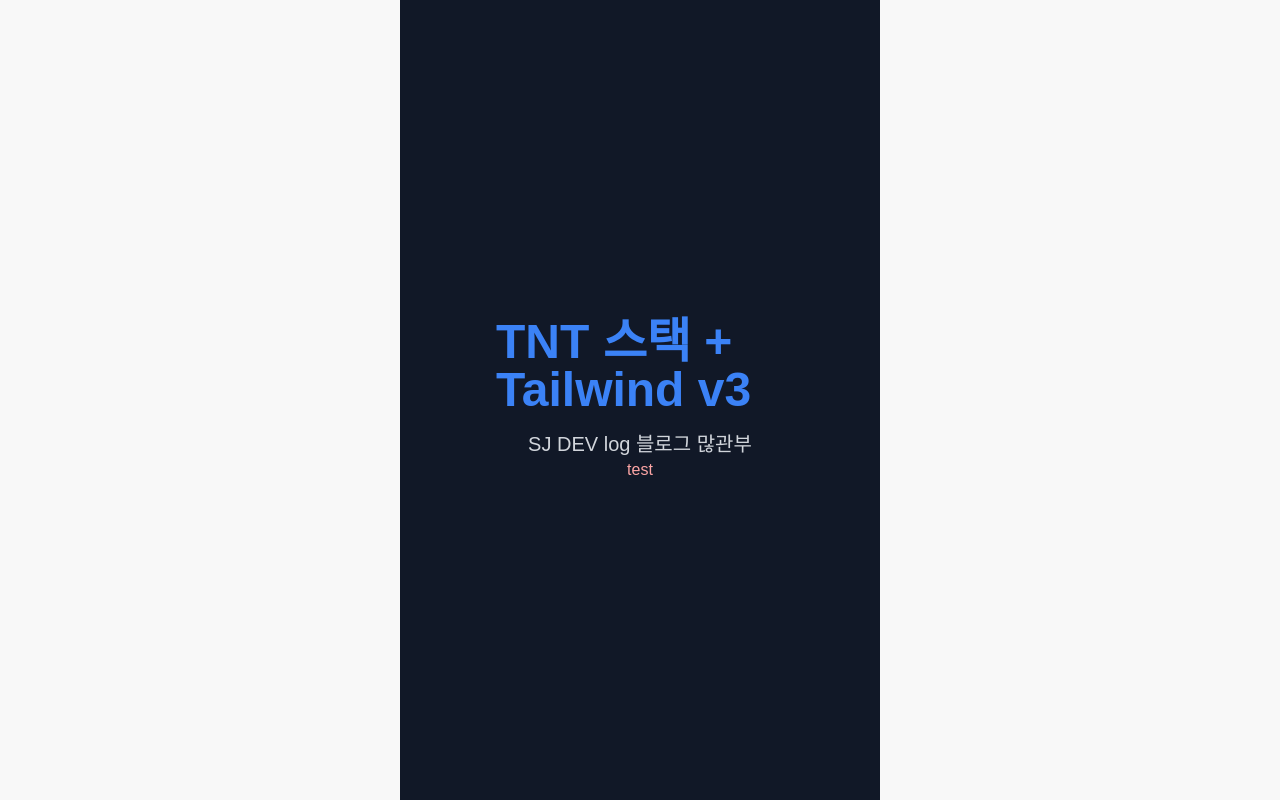
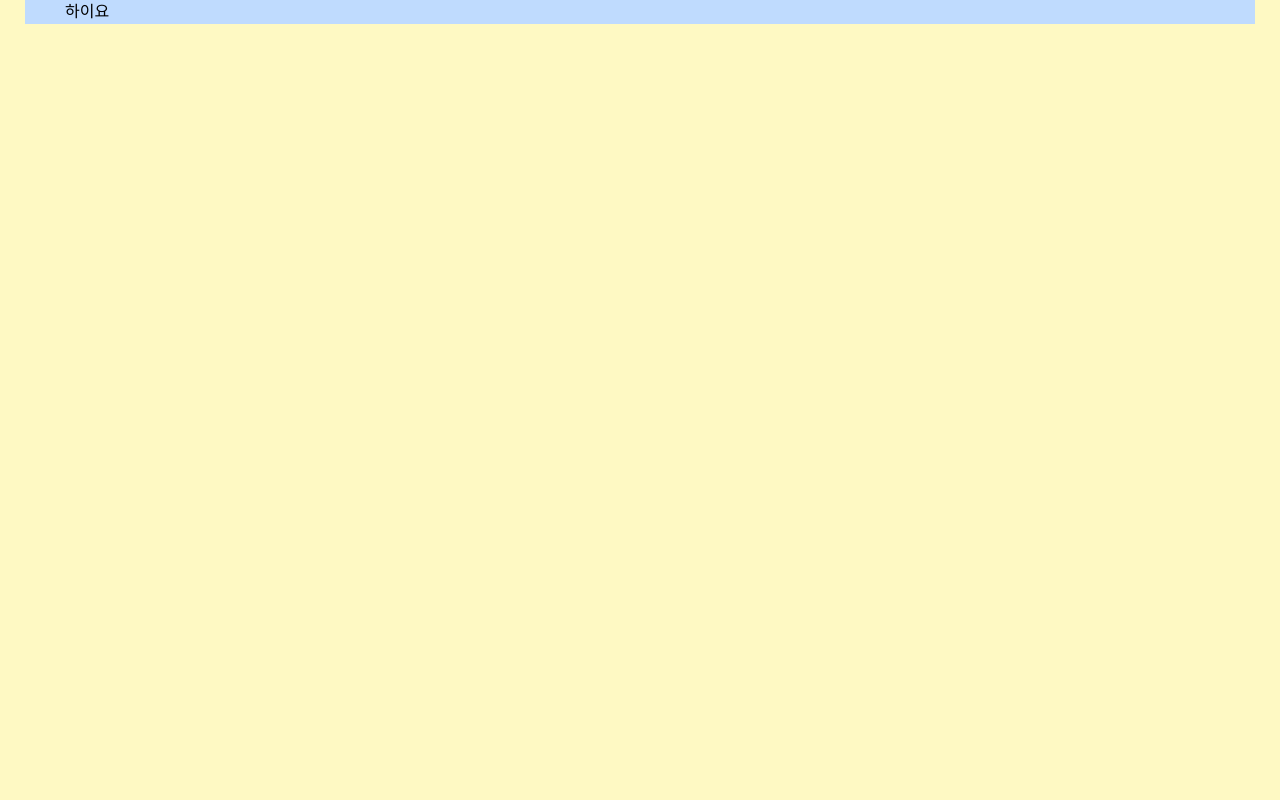
Before and after one commit to KingSeokJin/sjdevlog, a Next.js app: page / in a window 1280 px wide. Built offline with nearby package versions, Linux system fonts and the light colour scheme.

Commit message:
chore : 글로벌 css 수정 및 레이아웃 틀 잡기

```diff
--- a/src/app/globals.css
+++ b/src/app/globals.css
@@ -3,55 +3,66 @@
 @tailwind utilities;
 
 @layer base {
+  /* 🔹 공통 폰트 적용 */
   * {
     font-family: 'Pretendard Variable', Pretendard, sans-serif;
   }
-  html {
-    max-width: 480px;
-    margin: 0 auto;
-    min-height: 100vh;
+
+  /* 🔹 Reset */
+  html,
+  body {
+    padding: 0;
+    margin: 0;
+    height: 100%;
     background-color: #f8f8f8;
   }
+
+  /* 🔹 Next.js – 기본 구조 */
   body {
-    overflow-x: hidden;
+    overflow-x: hidden; /* 수평 스크롤 방지 */
   }
-  body {
-    -ms-overflow-style: none;
-  }
-  html,
-  body,
-  #root {
-    height: 100%;
-  }
-  ::-webkit-scrollbar {
-    display: none;
-  }
+
+  /* 🔹 버튼 기본 스타일 최소화(필수 요소만) */
   button {
     margin: 0;
     padding: 0;
     border: none;
-    background-color: transparent;
+    background: none; /* 완전 투명으로 고정, 필요하면 Tailwind로 override 가능 */
     cursor: pointer;
-    &:disabled {
-      cursor: not-allowed;
-    }
   }
-  input {
+
+  button:disabled {
+    cursor: not-allowed;
+    opacity: 0.6;
+  }
+
+  /* 🔹 input 기본 리셋 */
+  input,
+  textarea {
     border: none;
-    :focus {
-      outline: none;
-    }
-  }
-  a {
-    color: #fff;
-    text-decoration: none;
     outline: none;
   }
-  a:hover,
-  a:active {
+
+  /* 🔹 링크 색상 강제 */
+  /* 브라우저 기본 색상 유지 → Tailwind로 스타일링하는게 더 안정적 */
+  a {
     text-decoration: none;
   }
+
+  /* 🔹 이미지 반응형 기본 유지
+     (Tailwind 기본값과 충돌 없도록 max-width 제거) */
   img {
-    max-width: none;
+    display: block;
+    height: auto;
+    max-width: 100%;
+  }
+
+  /* 🔹 스크롤바 제거는 UX 손상 위험 → 선택 적용으로 변경 */
+  /* 필요 시 이 클래스를 특정 컴포넌트 드롭다운 등에만 적용 */
+  .no-scrollbar::-webkit-scrollbar {
+    display: none;
+  }
+  .no-scrollbar {
+    scrollbar-width: none;
   }
 }
--- a/src/app/page.tsx
+++ b/src/app/page.tsx
@@ -1,13 +1,10 @@
 export default function Home() {
   return (
     // 여기 className에 마우스를 올리고 테스트할 겁니다.
-    <main className="flex min-h-screen flex-col items-center justify-center bg-gray-900 p-24">
-      <h1 className="text-5xl font-bold text-blue-500">
-        TNT 스택 + Tailwind v3
-      </h1>
-      <p className="mt-4 text-xl text-gray-300">SJ DEV log 블로그 많관부</p>
-      {/* 테스트용: 아래 빈 따옴표 안에 커서를 두고 Ctrl + Space를 눌러보세요 */}
-      <div className="text-red-300">test</div>
+    <main className="flex min-h-screen flex-col items-center bg-yellow-100">
+      <div className="w-full max-w-screen-sm bg-blue-200 px-5 text-black sm:max-w-screen-md sm:px-8 lg:max-w-[1230px] lg:px-10">
+        하이요
+      </div>
     </main>
   );
 }
```
